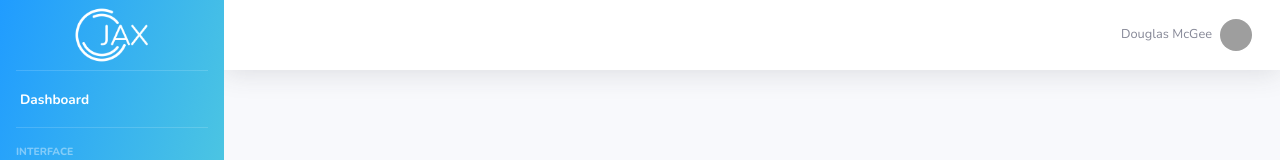
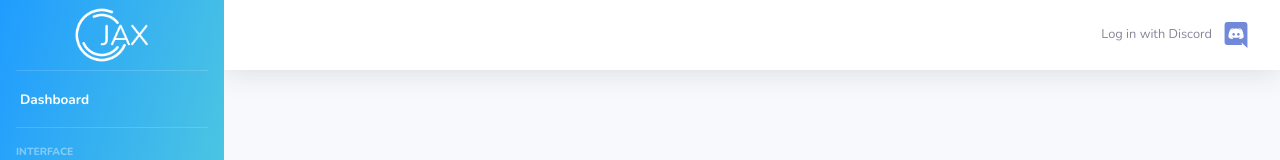
Before and after one commit to LunaFolf/tophat-bot-dashboard, a Vue app: page / in a window 1280 px wide. Shown: the top 160 px of the page. Built offline with nearby package versions, Linux system fonts and the light colour scheme; grey boxes are pictures that could not be loaded; some icons are missing.

Commit message:
idk... stuff?

```diff
--- a/src/components/navbar.vue
+++ b/src/components/navbar.vue
@@ -12,12 +12,19 @@
 
           <!-- Nav Item - User Information -->
           <li class="nav-item dropdown no-arrow">
-              <a class="nav-link dropdown-toggle" href="#" id="userDropdown" role="button"
-                  data-toggle="dropdown" aria-haspopup="true" aria-expanded="false">
-                  <span class="mr-2 d-none d-lg-inline text-gray-600 small">Douglas McGee</span>
-                  <img class="img-profile rounded-circle"
-                      src="img/undraw_profile.svg">
-              </a>
+              <template v-if="loggedIn">
+                <a class="nav-link dropdown-toggle" href="#" id="userDropdown" role="button"
+                    data-toggle="dropdown" aria-haspopup="true" aria-expanded="false">
+                    <span class="mr-2 d-none d-lg-inline text-gray-600 small">Douglas McGee</span>
+                    <img class="img-profile rounded-circle" src="../assets/img/undraw_profile.svg">
+                </a>
+              </template>
+              <template v-else>
+                <a class="nav-link" href="https://discord.com/api/oauth2/authorize?client_id=711948797017718804&redirect_uri=http%3A%2F%2Flocalhost%3A8080&response_type=code&scope=identify">
+                  <span class="mr-2 d-none d-lg-inline text-gray-600 small">Log in with Discord</span>
+                  <img class="img-profile" src="../assets/img/discord_logo_colour.svg">
+                </a>
+              </template>
               <!-- Dropdown - User Information -->
               <div class="dropdown-menu dropdown-menu-right shadow animated--grow-in"
                   aria-labelledby="userDropdown">
@@ -46,3 +53,12 @@
   </nav>
   <!-- End of Topbar -->
 </template>
+<script>
+export default {
+  data () {
+    return {
+      loggedIn: false
+    }
+  }
+}
+</script>
```
Also changed, not shown: src/App copy.vue (added, +26 -0 lines), src/assets/img/discord_logo_colour.svg (added), 1 other file (tests, documents, lock files or other folders).
